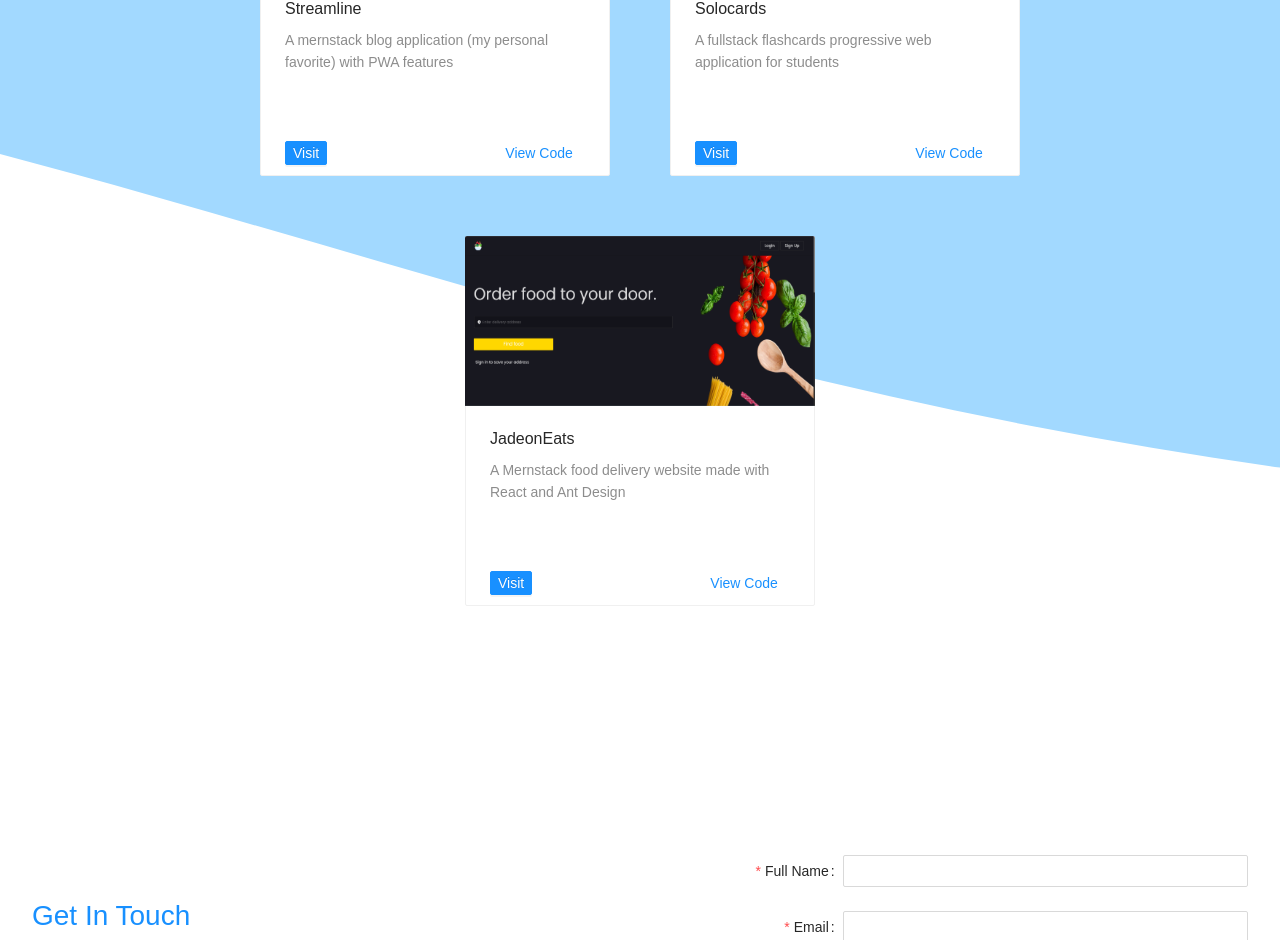
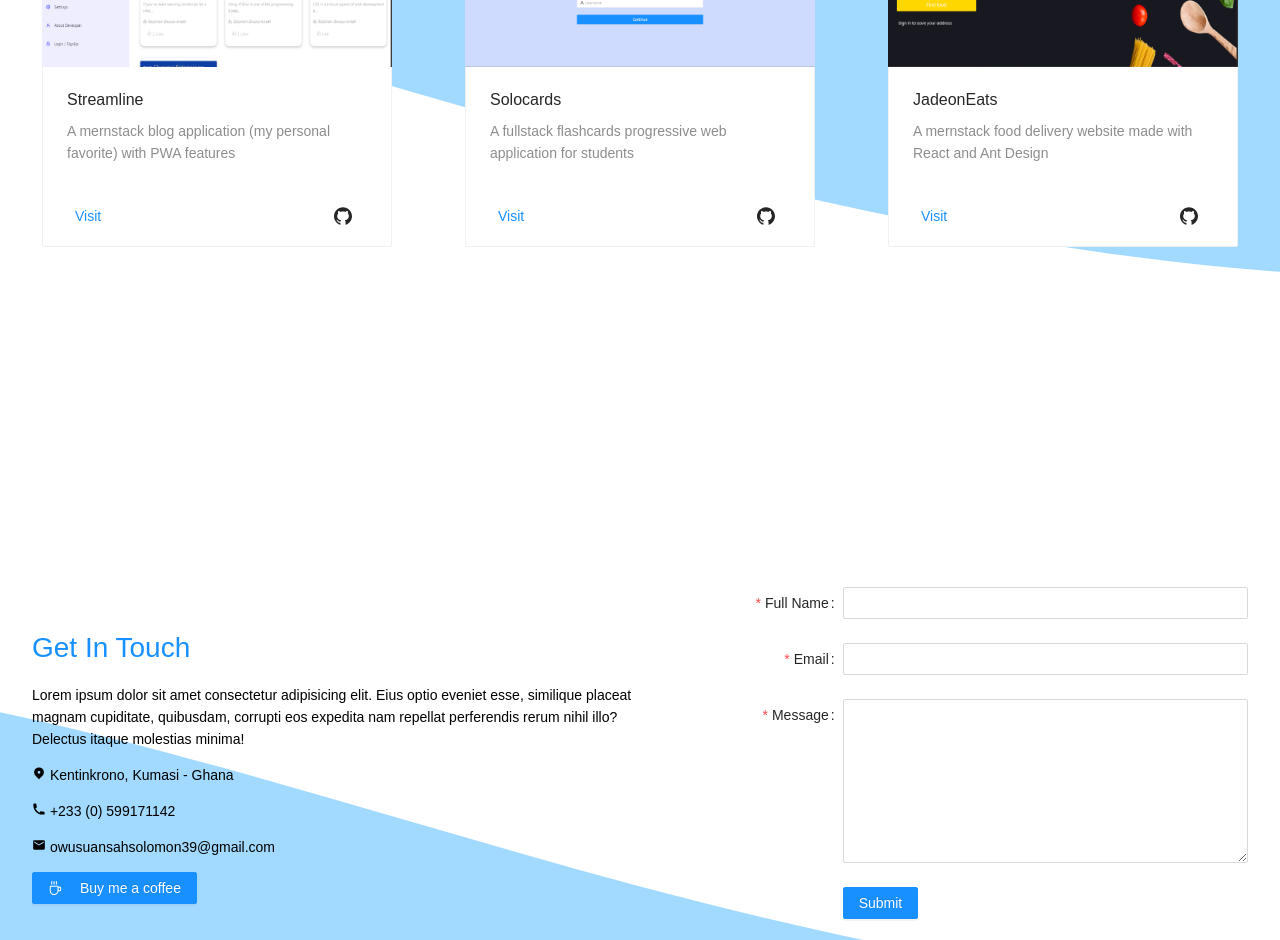
Before and after one commit to Solo0722/PortfolioNextjs, a Next.js app: page / in a window 1280 px wide. Shown: the part 1860-2800 px from the top of the page. Built offline with nearby package versions, Linux system fonts and the light colour scheme; a web font is replaced by a local one.

Commit message:
changes to responsiveness

```diff
--- a/components/Contact.jsx
+++ b/components/Contact.jsx
@@ -4,6 +4,7 @@ import { HiLocationMarker, HiPhone, HiHeart } from "react-icons/hi";
 import { MdEmail } from "react-icons/md";
 import { send } from "emailjs-com";
 import { useState } from "react";
+import { CoffeeOutlined } from "@ant-design/icons";
 // import { message, Button, Space } from "antd";
 
 const Contact = () => {
@@ -84,7 +85,7 @@ const Contact = () => {
             </p>
 
             <Button
-              icon={<HiHeart style={{ marginRight: "10px" }} />}
+              icon={<CoffeeOutlined style={{ marginRight: "10px" }} />}
               type="primary"
               href="https://www.buymeacoffee.com/owusuansah0"
               target="_blank"
--- a/components/Navbar.jsx
+++ b/components/Navbar.jsx
@@ -61,6 +61,11 @@ const Navbar = () => {
         <li>
           <a href={"#contact"}>Contact</a>
         </li>
+        <li>
+          <a href={"http://streamline-khaki.vercel.app"} target="_blank">
+            Blog
+          </a>
+        </li>
       </ul>
       <Drawer
         placement="right"
@@ -90,6 +95,16 @@ const Navbar = () => {
           <List.Item className={styles.listItem}>
             <Button type="text" href="#contact" onClick={onClose}>
               Contact
+            </Button>
+          </List.Item>
+          <List.Item className={styles.listItem}>
+            <Button
+              type="text"
+              href="http://streamline-khaki.vercel.app"
+              target="_blank"
+              onClick={onClose}
+            >
+              Blog
             </Button>
           </List.Item>
         </List>
--- a/components/Projects.jsx
+++ b/components/Projects.jsx
@@ -22,11 +22,13 @@ const PROJECTS = [
   {
     title: "JadeonEats",
     description:
-      "A Mernstack food delivery website made with React and Ant Design",
+      "A mernstack food delivery website made with React and Ant Design",
     image: "/jadeoneats.png",
     frameworks: ["ReactJS", "MongoDB", "NodeJS", "Ant Design"],
     url: "https://jadeoneats.vercel.app",
   },
+
+
 ];
 
 const Projects = () => {
--- a/components/Projects/ProjectOne.jsx
+++ b/components/Projects/ProjectOne.jsx
@@ -1,3 +1,4 @@
+import { GithubFilled } from "@ant-design/icons";
 import { Button, Card } from "antd";
 import Image from "next/image";
 import styles from "../../styles/ProjectOne.module.css";
@@ -8,8 +9,8 @@ const ProjectOne = ({ project }) => {
       hoverable
       style={{
         width: "350px",
-        margin: "30px",
-        minHeight: "370px",
+        margin: "10px",
+        minHeight: "350px",
         position: "relative",
       }}
       cover={<img src={project.image} style={{ height: "170px" }} />}
@@ -17,14 +18,14 @@ const ProjectOne = ({ project }) => {
       <Card.Meta title={project.title} description={project.description} />
       <div className={styles.buttonsContainer}>
         <Button
-          type="primary"
+          type="link"
           href={project.url}
           target="_blank"
           size={"small"}
         >
           Visit
         </Button>
-        <Button type="link" size="small">View Code</Button>
+        <Button type="text" size="large" icon={<GithubFilled />}></Button>
       </div>
     </Card>
   );
--- a/styles/About.module.css
+++ b/styles/About.module.css
@@ -103,4 +103,7 @@
   }
   .skills {
   }
+  .skill {
+    margin: 10px;
+  }
 }
--- a/styles/Footer.module.css
+++ b/styles/Footer.module.css
@@ -1,7 +1,7 @@
 .container {
   min-height: 60px;
   padding: 10px 20px;
-  background-color: rgba(0, 0, 0, 0.5);
+  background-color: rgba(0, 0, 0, 0.9);
   color: #fff;
   display: flex;
   align-items: center;
--- a/styles/ProjectOne.module.css
+++ b/styles/ProjectOne.module.css
@@ -4,7 +4,7 @@
   align-items: center;
   justify-content: space-between;
   flex-direction: row;
-  margin: 20px;
+  margin: 10px;
 }
 
 .buttonsContainer {
--- a/styles/Projects.module.css
+++ b/styles/Projects.module.css
@@ -14,6 +14,7 @@
   flex-direction: column;
   justify-content: center;
   align-items: center;
+  position: relative;
 }
 
 .main h1 {
@@ -24,7 +25,7 @@
 .projectsContainer {
   width: 100%;
   display: flex;
-  justify-content: center;
+  justify-content: space-between;
   align-items: center;
   flex-wrap: wrap;
 }
```
